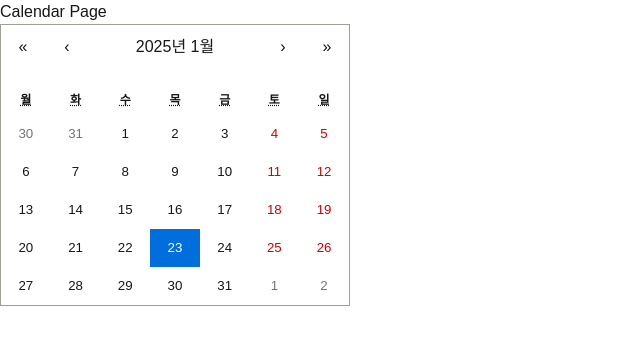
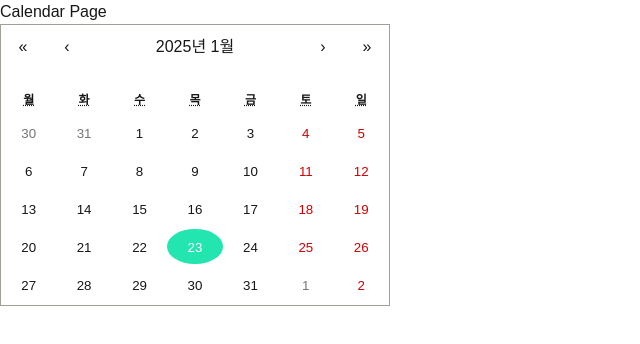
Before and after one commit to woorifisa-service-dev-4th/frontend-4th-jeosok-nohwa, a Next.js app: page /calendar in a window 1280 px wide. Shown: the top 344 px of the page, without its empty margins (0-640 px from the left). Built offline with nearby package versions, Linux system fonts and the light colour scheme.

Commit message:
Update custom-calendar.css

```diff
--- a/app/styles/custom-calendar.css
+++ b/app/styles/custom-calendar.css
@@ -0,0 +1,103 @@
+.react-calendar {
+    width: 390px;
+    max-width: 100%;
+    background: white;
+    border: 1px solid #a0a096;
+    font-family: 'Arial', 'Helvetica', sans-serif;
+    line-height: 1.125em;
+  }
+
+
+  .react-calendar__month-view__days__day--weekend:nth-child(7n) {
+    color: #d10000; /* 빨간색 */
+  }
+
+
+  .react-calendar__tile {
+    max-width: none;
+    padding: 10px 6.6667px;
+    background: none;
+    text-align: center;
+    font: inherit;
+    border-radius: 50%;
+    font-size: 0.833em;
+  }
+
+  .react-calendar__tile:disabled {
+    background-color: #f0f0f0;
+    color: #ababab;
+    width: 35px; /* 타일의 너비와 높이를 동일하게 설정 */
+    height: 35px;
+
+  }
+
+  .react-calendar__month-view__days__day--neighboringMonth:disabled,
+  .react-calendar__decade-view__years__year--neighboringDecade:disabled,
+  .react-calendar__century-view__decades__decade--neighboringCentury:disabled {
+    color: #cdcdcd;
+    width: 35px; /* 타일의 너비와 높이를 동일하게 설정 */
+    height: 35px;
+
+  }
+
+  .react-calendar__tile:enabled:hover,
+  .react-calendar__tile:enabled:focus {
+    background-color: #e6e6e6;
+    width: 35px; /* 타일의 너비와 높이를 동일하게 설정 */
+    height: 35px;
+
+
+  }
+
+  .react-calendar__tile--now {
+    background: #DFFBE8;
+    width: 35px; /* 타일의 너비와 높이를 동일하게 설정 */
+    height: 35px;
+    /* 타일의 높이 */
+  }
+
+  .react-calendar__tile--now:enabled:hover,
+  .react-calendar__tile--now:enabled:focus {
+    background: #DFFBE8;
+    width: 35px; /* 타일의 너비와 높이를 동일하게 설정 */
+    height: 35px;
+
+  }
+
+  .react-calendar__tile--hasActive {
+    background: #76baff;
+    width: 35px; /* 타일의 너비와 높이를 동일하게 설정 */
+    height: 35px;
+
+  }
+
+  .react-calendar__tile--hasActive:enabled:hover,
+  .react-calendar__tile--hasActive:enabled:focus {
+    background: #a9d4ff;
+    width: 35px; /* 타일의 너비와 높이를 동일하게 설정 */
+    height: 35px;
+
+  }
+
+  .react-calendar__tile--active {
+    background: #22E5B0;
+    width: 35px; /* 타일의 너비와 높이를 동일하게 설정 */
+    height: 35px;
+
+    color: white;
+  }
+
+  .react-calendar__tile--active:enabled:hover,
+  .react-calendar__tile--active:enabled:focus {
+    background: #22E5B0;
+    width: 35px; /* 타일의 너비와 높이를 동일하게 설정 */
+    height: 35px;
+
+  }
+
+  .react-calendar--selectRange .react-calendar__tile--hover {
+    background-color: #e6e6e6;
+    width: 35px; /* 타일의 너비와 높이를 동일하게 설정 */
+    height: 35px;
+
+  }
```
